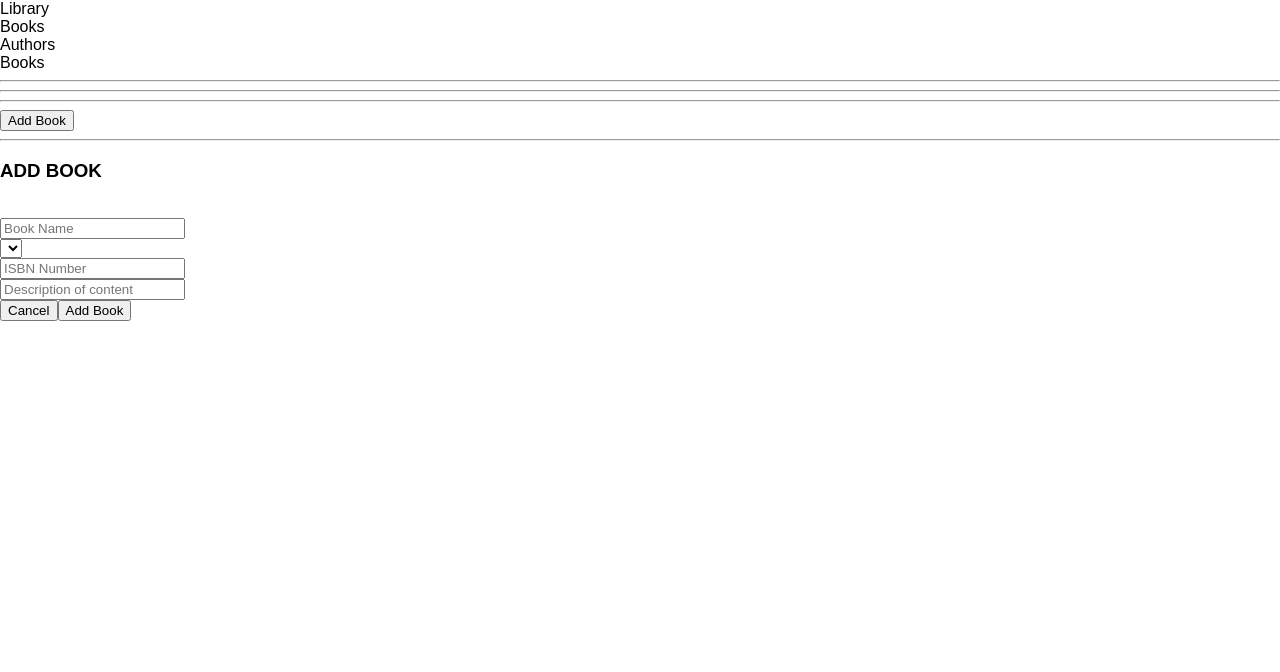
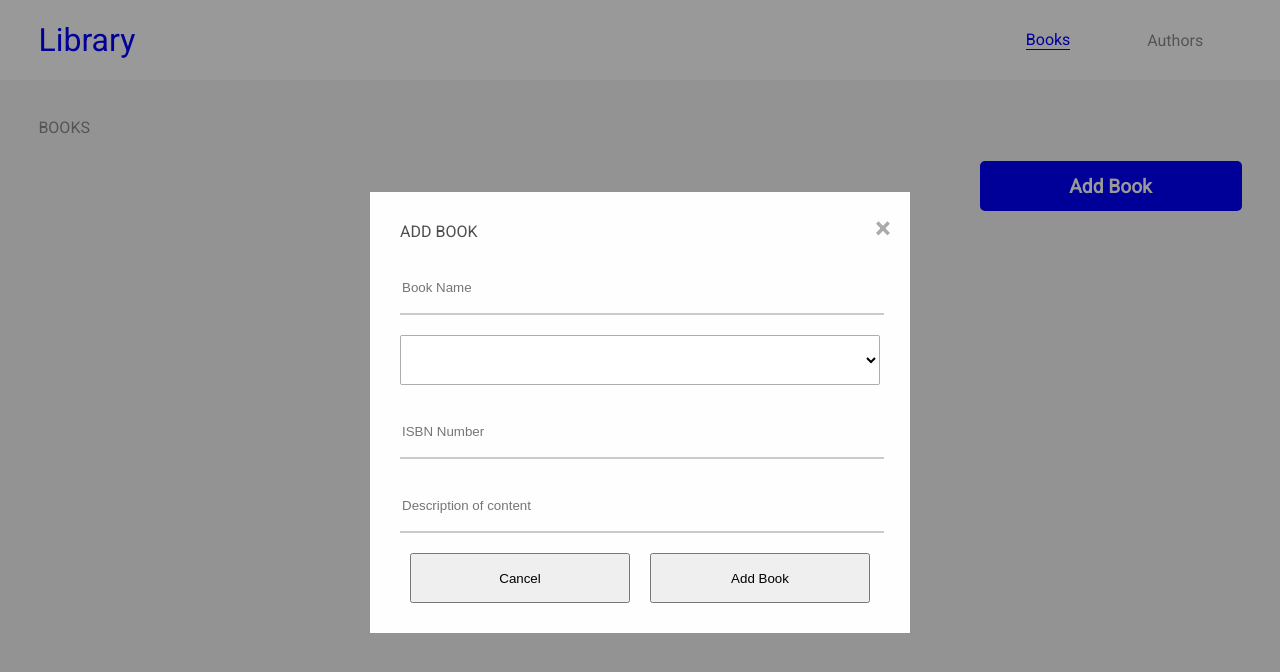
Before and after one commit to hadeeb/react-library, a React app in the folder client/: page /books in a window 1280 px wide. Both pictures are taken after a click on the button "Add Book". Built offline with nearby package versions, Linux system fonts and the light colour scheme; no server answers.

Commit message:
Styled some pages

```diff
--- a/client/public/index.html
+++ b/client/public/index.html
@@ -10,12 +10,13 @@
     -->
     <link rel="manifest" href="%PUBLIC_URL%/manifest.json">
     <link rel="shortcut icon" href="%PUBLIC_URL%/favicon.ico">
-    <title>React App</title>
+    <link href="https://fonts.googleapis.com/css?family=Roboto" rel="stylesheet"/>
+    <title>Library</title>
   </head>
   <body>
     <noscript>
       You need to enable JavaScript to run this app.
     </noscript>
-    <div id="root"></div>
+    <div id="root" class="component-container"></div>
   </body>
 </html>
--- /dev/null
+++ b/client/src/components/AddAuthor/style.css
@@ -0,0 +1,70 @@
+.modal {
+	height: 100%;
+	width: 100%;
+	z-index: 10;
+	position: fixed;
+	top :0;
+	display: none;
+	justify-content: center;
+    align-items: center;
+    overflow: auto; /* Enable scroll if needed */
+    background-color: rgb(0,0,0); /* Fallback color */
+    background-color: rgba(0,0,0,0.4); /* Black w/ opacity */
+}
+.modal-show {
+	display: block;
+}
+.modal-content {
+	background-color: #fefefe;
+    margin: 15% auto;
+    padding: 20px;
+    width: 75%;
+    max-width: 500px;
+}
+.modal-input {
+	width: 96%;
+    margin: 2%;
+    height: 50px;
+	min-height: 5%;
+}
+.modal-btns {
+	display: flex;
+}
+.modal-btns button {
+	flex: 1;
+	margin-left: 2%;
+	margin-right: 2%;
+}
+.close {
+	width: auto;
+    color: #aaa;
+    float: right;
+    font-size: 28px;
+    font-weight: bold;
+}
+.close:hover,
+.close:focus {
+    color: #4e4e4e;
+    text-decoration: none;
+    cursor: pointer;
+}
+.modal-heading {
+	color: #4e4e4e;
+	margin: 2%;
+}
+.modal input,.modal input:focus {
+	outline-style:none;
+	border-radius: 0;
+    box-shadow: none;
+    background-color: transparent;
+	border: none;
+    border-bottom: 2px solid #CACACA;
+}
+.modal input:focus {
+	border-bottom-color: blue;
+}
+.modal select {
+	background: #fff;
+    border-color: #adadad;
+    border-radius: 2px;
+}
--- a/client/src/components/AddBook/index.js
+++ b/client/src/components/AddBook/index.js
@@ -1,13 +1,14 @@
 import React, {Component} from "react";
 import axios from "axios";
 
+import "./style.css";
+
 class AddBook extends Component {
-    constructor() {
-        super();
+    constructor(props) {
+        super(props);
         this.authors = null;
         this.state = {loaded: false};
         this.handleSubmit = this.handleSubmit.bind(this);
-        this.fetch_details();
     }
 
     fetch_details() {
@@ -24,8 +25,14 @@ class AddBook extends Component {
             })
     }
 
+    preventClick(event) {
+        event.stopPropagation();
+    }
+
     handleSubmit(event) {
         event.preventDefault();
+        event.stopPropagation();
+        let that = this;
         axios.post("/addbook", {
             name: this.refs.bookName.value,
             author: this.refs.bookAuthor.value,
@@ -33,6 +40,7 @@ class AddBook extends Component {
             about: this.refs.bookAbout.value
         })
             .then(function (response) {
+                that.setState({show:false});
                 console.log(response);
 
             })
@@ -41,6 +49,12 @@ class AddBook extends Component {
             });
     }
 
+    componentWillReceiveProps(nextProps){
+        this.setState({show:nextProps.show});
+    }
+    componentDidMount() {
+        this.fetch_details();
+    }
     render() {
         let authorslist = [];
         if (this.state.loaded) {
@@ -52,20 +66,25 @@ class AddBook extends Component {
                 );
             }
         }
+        let show = this.state.show?"modal modal-show":"modal";
         return (
-            <div>
-                <h3>ADD BOOK</h3><br/>
-                <form onSubmit={this.handleSubmit}>
-                    <input ref="bookName" placeholder="Book Name"/><br/>
-                    <select ref="bookAuthor">
-                        {authorslist}
-                    </select>
-                    <br/>
-                    <input ref="bookISBN" type="number" placeholder="ISBN Number"/><br/>
-                    <input ref="bookAbout" placeholder="Description of content"/><br/>
-                    <button>Cancel</button>
-                    <button type="submit">Add Book</button>
-                </form>
+            <div className={show} onClick={()=>this.setState({show:false})}>
+                <div className="modal-content" onClick={this.preventClick}>
+                    <span onClick={()=>this.setState({show:false})} className="close">&times;</span>
+                    <div className="modal-heading">ADD BOOK</div>
+                    <form onSubmit={this.handleSubmit}>
+                        <input className="modal-input" ref="bookName" placeholder="Book Name"/>
+                        <select className="modal-input" ref="bookAuthor">
+                            {authorslist}
+                        </select>
+                        <input className="modal-input" ref="bookISBN" type="number" placeholder="ISBN Number"/>
+                        <input className="modal-input" ref="bookAbout" placeholder="Description of content"/>
+                        <div className="modal-input modal-btns">
+                            <button type="reset" onClick={()=>this.setState({show:false})}>Cancel</button>
+                            <button type="submit">Add Book</button>
+                        </div>
+                    </form>
+                </div>
             </div>
         );
     }
--- /dev/null
+++ b/client/src/components/AddBook/style.css
@@ -0,0 +1,70 @@
+.modal {
+	height: 100%;
+	width: 100%;
+	z-index: 10;
+	position: fixed;
+	top :0;
+	display: none;
+	justify-content: center;
+    align-items: center;
+    overflow: auto; /* Enable scroll if needed */
+    background-color: rgb(0,0,0); /* Fallback color */
+    background-color: rgba(0,0,0,0.4); /* Black w/ opacity */
+}
+.modal-show {
+	display: block;
+}
+.modal-content {
+	background-color: #fefefe;
+    margin: 15% auto;
+    padding: 20px;
+    width: 75%;
+    max-width: 500px;
+}
+.modal-input {
+	width: 96%;
+    margin: 2%;
+    height: 50px;
+	min-height: 5%;
+}
+.modal-btns {
+	display: flex;
+}
+.modal-btns button {
+	flex: 1;
+	margin-left: 2%;
+	margin-right: 2%;
+}
+.close {
+	width: auto;
+    color: #aaa;
+    float: right;
+    font-size: 28px;
+    font-weight: bold;
+}
+.close:hover,
+.close:focus {
+    color: #4e4e4e;
+    text-decoration: none;
+    cursor: pointer;
+}
+.modal-heading {
+	color: #4e4e4e;
+	margin: 2%;
+}
+.modal input,.modal input:focus {
+	outline-style:none;
+	border-radius: 0;
+    box-shadow: none;
+    background-color: transparent;
+	border: none;
+    border-bottom: 2px solid #CACACA;
+}
+.modal input:focus {
+	border-bottom-color: blue;
+}
+.modal select {
+	background: #fff;
+    border-color: #adadad;
+    border-radius: 2px;
+}
--- a/client/src/components/AuthorList/index.js
+++ b/client/src/components/AuthorList/index.js
@@ -4,17 +4,18 @@ import {Redirect} from "react-router-dom";
 
 import AddAuthor from "../AddAuthor/index";
 import TopBar from "../TopBar/index";
+import './style.css';
 
-class BookList extends Component {
+class AuthorList extends Component {
     constructor(props) {
         super(props);
         this.authors = null;
         this.selectedAuthor = null;
         this.state = {
             loaded: false,
-            redirect: false
+            redirect: false,
+            addauthor:false
         };
-        this.fetch_details();
     }
 
     navigateTo(author) {
@@ -36,12 +37,16 @@ class BookList extends Component {
             })
     }
 
+    componentDidMount() {
+        this.fetch_details();
+    }
+
     render() {
         if (this.state.redirect) {
             return <Redirect push to={"/author/" + this.selectedAuthor}/>;
         }
         const addbtn =
-            <button>Add Author</button>
+            <button onClick={()=>this.setState({addauthor:true})}>Add Author</button>
         ;
         let list = [];
         if (this.state.loaded) {
@@ -61,32 +66,39 @@ class BookList extends Component {
                         gender = " "
                 }
                 list.push(
-                    <div key={author} onClick={() => this.navigateTo(this.authors[author].id)}>
-                        <span>{this.authors[author].name}</span>
-                        <span> Born in{this.authors[author].born}</span>
-                        <br/>
-                        <span>Age {this.authors[author].age}</span>
-                        /
-                        <span>{gender}</span>
-                        <hr/>
+                    <div className="list-item" key={author} onClick={() => this.navigateTo(this.authors[author].id)}>
+                        <div className="authorlist-row1">
+                            <span className="author-name">{this.authors[author].name}</span>
+                            <span> Born in{this.authors[author].born}</span>
+                        </div>
+                        <div className="authorlist-row2">
+                            <span>Age {this.authors[author].age}</span> /
+                            <span> {gender}</span>
+                        </div>
                     </div>
                 );
             }
         }
         return (
-            <div>
-                <TopBar active="books"/>
-                Authors
-                <hr/>
-                <hr/>
-                {list}
-                <hr/>
-                {addbtn}
-                <hr/>
-                <AddAuthor/>
+            <div className="component-container">
+                <TopBar active="authors"/>
+                <div className="container">
+                    <div className="content-heading">
+                        AUTHORS
+                    </div>
+                    <div className="main-content">
+                        <div className="list-container">
+                            {list}
+                        </div>
+                        <div className="add-btn">
+                            {addbtn}
+                        </div>
+                    </div>
+                </div>
+                <AddAuthor show={this.state.addauthor}/>
             </div>
         );
     }
 }
 
-export default BookList;
+export default AuthorList;
--- /dev/null
+++ b/client/src/components/AuthorList/style.css
@@ -0,0 +1,56 @@
+.container {
+	margin : 3%;
+}
+.content-heading {
+	padding-bottom: 2%;
+    align-items: center;
+}
+.main-content {
+	display: flex;
+}
+.add-btn {
+	margin-left: 2%;
+}
+.list-container {
+	flex: 7;
+}
+.add-btn,.add-btn button {
+	flex: 2;
+	width: 100%;
+}
+.add-btn button {
+	color: white;
+    font-size: 1.2em;
+    font-weight: bold;
+    font-family: "Roboto";
+    height: 50px;
+	border-style: none;
+	border-radius: 5px 5px 5px 5px;
+	background-color: blue;
+}
+.list-item {
+	padding: 2%;
+	background-color: #fff;
+	margin-bottom: 0.2%;
+}
+.list-item div {
+	padding-top: 0.5%;
+	padding-bottom: 0.5%;
+}
+.authorlist-row1 {
+	display: flex;
+}
+.author-name {
+	font-size: 1.2em;
+	flex: 1;
+}
+.author-name,.authorlist-row2 {
+	color: #4e4e4e;
+}
+.more-btn {
+	color:blue;
+}
+.more-btn:hover,
+.more-btn:focus {
+	cursor: pointer;
+}
--- /dev/null
+++ b/client/src/components/BookDetail/style.css
@@ -0,0 +1,45 @@
+.container {
+	margin : 3%;
+}
+.content-heading {
+	padding-bottom: 2%;
+    align-items: center;
+}
+.main-content,.row1 {
+	display: flex;
+}
+.detail-container {
+    flex: 7;
+    padding: 2%;
+	background-color: #fff;
+}
+.detail-container div {
+    padding-top: 1%;
+    padding-bottom: 1%;
+}
+.nav-btns {
+    margin-left: 2%;
+    height: 50px;
+    flex: 2;
+    width: 100%;
+	border-radius: 5px 5px 5px 5px;
+    display: flex;
+}
+.nav-btns div {
+    background-color:#fff;
+    flex: 1;
+    margin: 1%;
+    text-align: center;
+    line-height: 45px;
+}
+.nav-btns div:hover,
+.nav-btns div:focus {
+    color: blue;
+    cursor: pointer;
+}
+.book-name {
+    flex: 1;
+}
+.auth-name,.book-name {
+    color: #4e4e4e;
+}
--- a/client/src/components/BookList/index.js
+++ b/client/src/components/BookList/index.js
@@ -4,6 +4,8 @@ import {Redirect} from "react-router-dom";
 
 import AddBook from "../AddBook/index";
 import TopBar from "../TopBar/index";
+
+import './style.css';
 
 class BookList extends Component {
     constructor(props) {
@@ -13,9 +15,9 @@ class BookList extends Component {
         this.selectedBook = null;
         this.state = {
             loaded: false,
-            redirect: false
+            redirect: false,
+            addbook:false
         };
-        this.fetch_details();
     }
 
     navigateTo(book) {
@@ -44,12 +46,16 @@ class BookList extends Component {
             }));
     }
 
+    componentDidMount() {
+        this.fetch_details();
+    }
+
     render() {
         if (this.state.redirect) {
             return <Redirect push to={"/book/" + this.selectedBook}/>;
         }
         const addbtn =
-            <button>Add Book</button>
+            <button onClick={()=>this.setState({addbook:true})}>Add Book</button>
         ;
         let list = [];
         if (this.state.loaded) {
@@ -62,29 +68,44 @@ class BookList extends Component {
                     }
                 }
                 list.push(
-                    <div key={book} onClick={() => this.navigateTo(this.books[book].id)}>
-                        <span>{this.books[book].name}</span>
-                        <span>{this.books[book].isbn}</span>
-                        <br/>
-                        <span>By {authorname}</span>
-                        <br/>
-                        <span>{this.books[book].about}</span>
-                        <hr/>
+                    <div className="list-item" key={book} onClick={() => this.navigateTo(this.books[book].id)}>
+                        <div className="booklist-row1">
+                            <span className="book-name">
+                                {this.books[book].name}
+                            </span>
+                            <span className="book-isbn">
+                                ISBN - {this.books[book].isbn}
+                            </span>
+                        </div>
+                        <div>
+                            by
+                            <span className="book-author">{authorname}</span>
+                        </div>
+                        <div>
+                            {(this.books[book].about).substring(0,80)}
+                            <span className="more-btn">More</span>
+                        </div>
                     </div>
                 );
             }
         }
         return (
-            <div>
+            <div className="component-container">
                 <TopBar active="books"/>
-                Books
-                <hr/>
-                <hr/>
-                {list}
-                <hr/>
-                {addbtn}
-                <hr/>
-                <AddBook/>
+                <div className="container">
+                    <div className="content-heading">
+                        BOOKS
+                    </div>
+                    <div className="main-content">
+                        <div className="list-container">
+                            {list}
+                        </div>
+                        <div className="add-btn">
+                            {addbtn}
+                        </div>
+                    </div>
+                </div>
+                <AddBook show={this.state.addbook}/>
             </div>
         );
     }
--- /dev/null
+++ b/client/src/components/BookList/style.css
@@ -0,0 +1,56 @@
+.container {
+	margin : 3%;
+}
+.content-heading {
+	padding-bottom: 2%;
+    align-items: center;
+}
+.main-content {
+	display: flex;
+}
+.add-btn {
+	margin-left: 2%;
+}
+.list-container {
+	flex: 7;
+}
+.add-btn,.add-btn button {
+	flex: 2;
+	width: 100%;
+}
+.add-btn button {
+	color: white;
+    font-size: 1.2em;
+    font-weight: bold;
+    font-family: "Roboto";
+    height: 50px;
+	border-style: none;
+	border-radius: 5px 5px 5px 5px;
+	background-color: blue;
+}
+.list-item {
+	padding: 2%;
+	background-color: #fff;
+	margin-bottom: 0.2%;
+}
+.list-item div {
+	padding-top: 0.5%;
+	padding-bottom: 0.5%;
+}
+.booklist-row1 {
+	font-size: 1.2em;
+	display: flex;
+}
+.book-name {
+	flex: 1;
+}
+.book-name,.book-author {
+	color: #4e4e4e;
+}
+.more-btn {
+	color:blue;
+}
+.more-btn:hover,
+.more-btn:focus {
+	cursor: pointer;
+}
--- a/client/src/components/TopBar/index.js
+++ b/client/src/components/TopBar/index.js
@@ -1,4 +1,6 @@
 import React, {Component} from "react";
+import {Link} from "react-router-dom";
+import './style.css';
 
 class TopBar extends Component {
     constructor(props) {
@@ -19,10 +21,10 @@ class TopBar extends Component {
         let bookclass = this.active === 1 ? "active" : "";
         let authclass = this.active === 2 ? "active" : "";
         return (
-            <div>
-                <span>Library</span>
-                <div className={bookclass}>Books</div>
-                <div className={authclass}>Authors</div>
+            <div className="top-bar">
+                <span className="brand-name">Library</span>
+                <div className={bookclass}><Link to="/books">Books</Link></div>
+                <div className={authclass}><Link to="/authors">Authors</Link></div>
             </div>
         );
     }
--- /dev/null
+++ b/client/src/components/TopBar/style.css
@@ -0,0 +1,29 @@
+.top-bar {
+	height: 10%;
+	width:  100%;
+    display: flex;
+    min-height:  10vh;
+    background-color:  #fff;
+    justify-content: center;
+    align-items: center;
+}
+.brand-name {
+	margin-left: 3%;
+	flex: 1;
+	font-size: 2em;
+	color: blue;
+}
+.top-bar a {
+	text-decoration: none;
+	color: #8c8c8c;
+}
+.top-bar .active {
+	border-bottom: 1px solid blue;
+	color: blue;
+}
+.active a {
+	color: blue;
+}
+.top-bar div {
+	margin-right: 6%;
+}
--- a/client/src/index.css
+++ b/client/src/index.css
@@ -1,5 +1,10 @@
 body {
-  margin: 0;
-  padding: 0;
-  font-family: sans-serif;
+	font-family: 'Roboto', sans-serif;
+	color: #8c8c8c;
+	margin: 0;
+	height: 768px;
+	background-color: #f5f5f5;
 }
+.component-container {
+	height: 100%;
+}
```
Also changed, not shown: client/src/components/BookDetail/index.js (+26 -14 lines), client/src/components/AuthorDetail/style.css (added), 1 other file.
